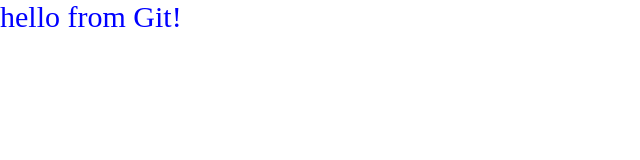
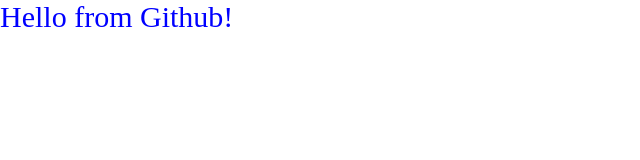
Before and after one commit to DanRoden/example, a plain HTML site: page index.html in a window 1280 px wide. Shown: the whole page, without its empty margins (0-640 px from the left). Drawn offline with Linux system fonts and the light colour scheme.

Commit message:
updated with github!

```diff
--- a/index.html
+++ b/index.html
@@ -1,3 +1,3 @@
 <link rel="stylesheet" type="text/css" href="style.css">
 
-<p>hello from Git!</p>
+<p>Hello from Github!</p>
```
